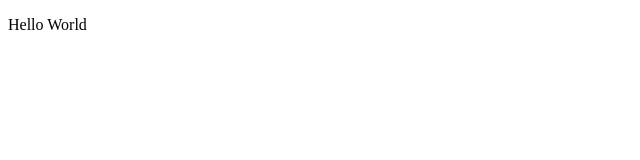
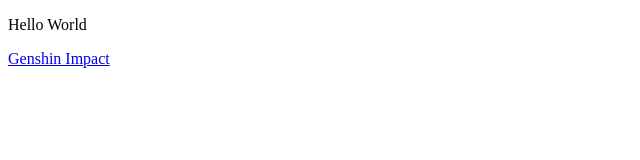
Before and after one commit to dreijan/dreijan.github.io, a plain HTML site: page index.html in a window 1280 px wide. Shown: the whole page, without its empty margins (0-640 px from the left). Drawn offline with Linux system fonts and the light colour scheme.

Commit message:
Update index.html

```diff
--- a/index.html
+++ b/index.html
@@ -4,4 +4,5 @@
 </head>
 <body>
   <p>Hello World</p>
+  <a href="https://genshin.hoyoverse.com/">Genshin Impact</a>
 </body>
```
